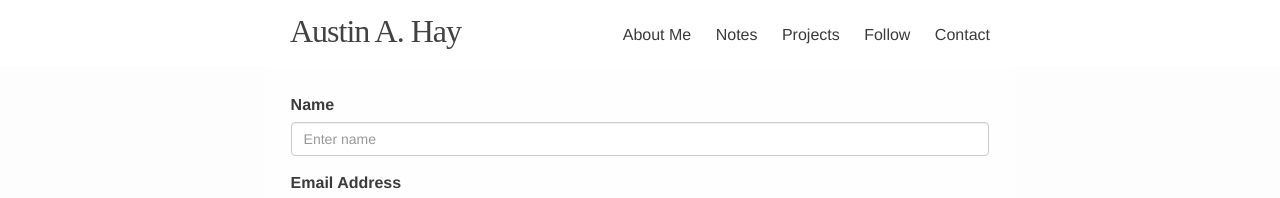
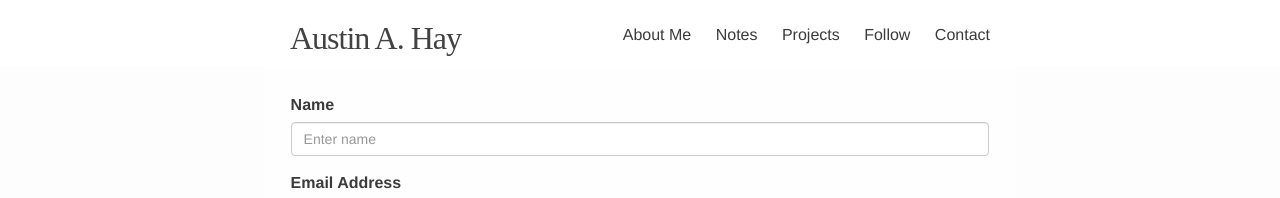
Before and after one commit to AustinHay/jekyll_website, a Jekyll site: the page built from contact.html, in a window 1280 px wide. Shown: the top 198 px of the page. Built offline with Jekyll 4.4.1, drawn with Linux system fonts in a browser that asks for light colours; nearby versions of some CDN libraries; some web fonts are replaced.

Commit message:
Fixed runaway border on bottom of notes.

```diff
--- a/_layouts/notes.html
+++ b/_layouts/notes.html
@@ -6,13 +6,14 @@
   <body>
 
     {% include header.html %}
-
+        <div>
           <div class="notes-background-img">
             <div class="wrapper notes-text transparent-background">
               {% include notes-landing.html %}
               {{ content }}
             </div>
           </div>
+        </div>
 
     {% include footer.html %}
 
--- a/_sass/_layout.scss
+++ b/_sass/_layout.scss
@@ -27,6 +27,7 @@
     letter-spacing: -1px;
     float: left;
     color: #3B3B3B;
+    margin-top: 7px;
 
     &,
     &:visited {
```
